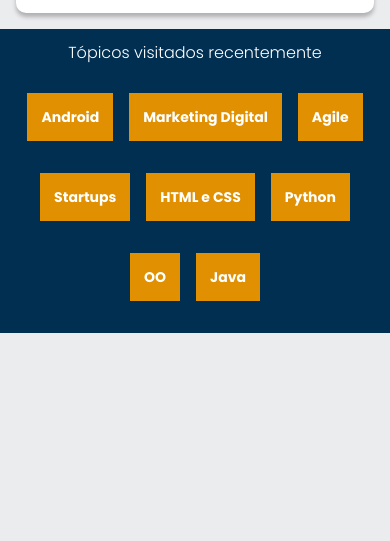
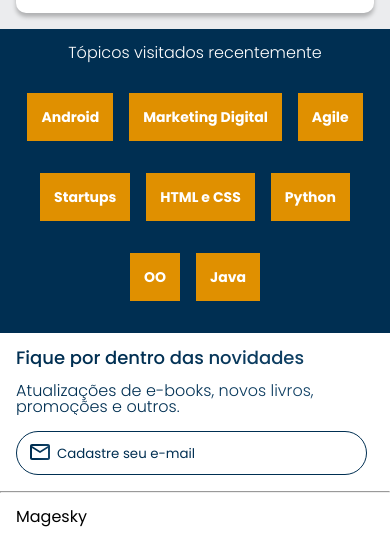
Before and after one commit to mageskylms/Books, a plain HTML site: page index.html in a window 390 px wide. Shown: the part 1468-2009 px from the top of the page. Before the commit the page ends 1801 px from the top, so only its background shows below. Drawn offline with nearby package versions, Linux system fonts and the light colour scheme.

Commit message:
Conclusão do frontend do app para mobile.

```diff
--- a/index.html
+++ b/index.html
@@ -179,6 +179,17 @@
         </ul>
     </section>
 
+    <section class="contato">
+        <h2 class="contato__titulo">Fique por dentro das novidades</h2>
+        <p class="contato__texto">Atualizações de e-books, novos livros, promoções e outros.</p>
+        <input type="email" placeholder="Cadastre seu e-mail" class="contato__email">
+    </section>
+
+   <hr />
+
+    <footer class="rodape">
+        <h2 class="rodape__titulo">Magesky</h2>
+    </footer>
 
     <script src="https://cdn.jsdelivr.net/npm/swiper@11/swiper-bundle.min.js"></script>
     <script>
--- a/style.css
+++ b/style.css
@@ -2,6 +2,8 @@
 @import url("styles/banner.css");
 @import url("styles/carrossel.css");
 @import url("styles/topicos.css");
+@import url("styles/contato.css");
+@import url("styles/rodape.css");
 
 :root {
     --cor-de-fundo: #ebecee;
--- /dev/null
+++ b/styles/contato.css
@@ -0,0 +1,36 @@
+.contato {
+    background-color: var(--branco);
+    padding: 1em;
+}
+
+.contato__titulo, .contato__texto {
+    background: var(--azul-degrade);
+    -webkit-background-clip: text;
+    -webkit-text-fill-color: transparent;
+    background-clip: text;
+}
+
+.contato__titulo {
+    font-size: 18px;
+    font-weight: 500;
+}
+
+.contato__texto {
+    font-weight: 300;
+    margin: 1em 0;
+}
+
+.contato__email {
+    padding: 1em;
+    border: 1px solid var(--azul);
+    border-radius: 24px;
+    width: 90%;
+    color: var(--azul);
+}
+
+.contato__email::placeholder {
+    font-family: var(--fonte-principal);
+    color: var(--azul);
+    background: url("../imagens/Email.svg") no-repeat;
+    padding-left: 2em;
+}
--- /dev/null
+++ b/styles/rodape.css
@@ -0,0 +1,8 @@
+hr {
+    margin: 0;
+}
+
+.rodape {
+    background-color: var(--branco);
+    padding: 1em;
+}
```
